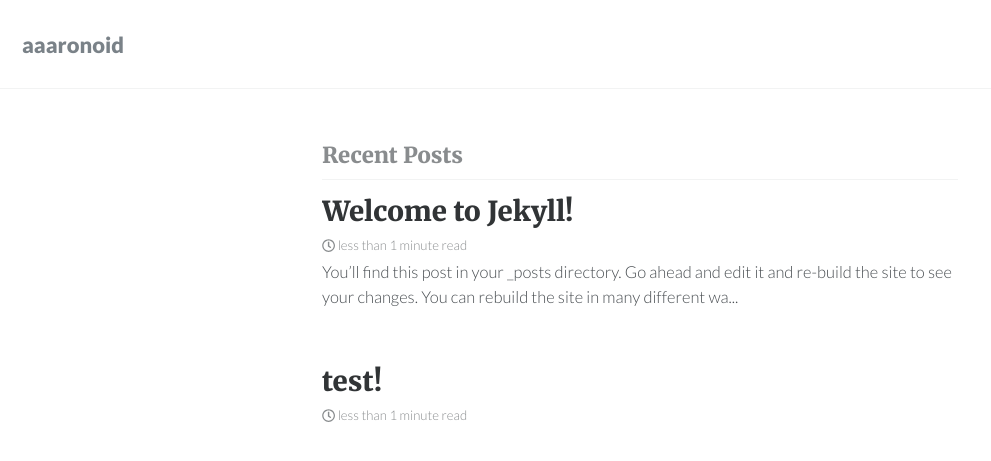
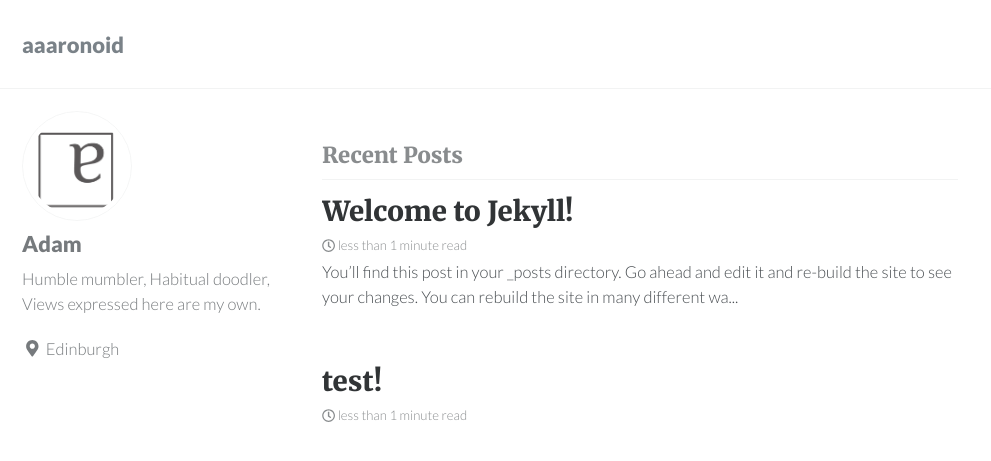
Before and after one commit to aaaronorg/art_aaaronorg, a Jekyll site: the page built from index.html, in a window 1280 px wide and 900 px high. Shown: the top 461 px of the window, without its empty margins (0-991 px from the left). Built offline with Jekyll 4.4.1, drawn with Linux system fonts in a browser that asks for light colours; nearby versions of some CDN libraries; the list of posts is cut into pages by our own code.

Commit message:
Update bio

```diff
--- a/_config.yml
+++ b/_config.yml
@@ -100,10 +100,10 @@ analytics:
 
 # Site Author
 author:
-  name             : #"Adam"
-  avatar           : # path of avatar image, e.g. "/assets/images/bio-photo.jpg"
-  bio              : #"humble mumbler"
-  location         : #"Edinburgh"
+  name             : "Adam"
+  avatar           : "/assets/images/Adam.Aaron.logo.png" # path of avatar image, e.g. "/assets/images/bio-photo.jpg"
+  bio              : "Humble mumbler, Habitual doodler, Views expressed here are my own."
+  location         : "Edinburgh"
   email            :
   links:
     - label: "Email"
```
Also changed, not shown: assets/images/Adam.Aaron.logo.png (added).
